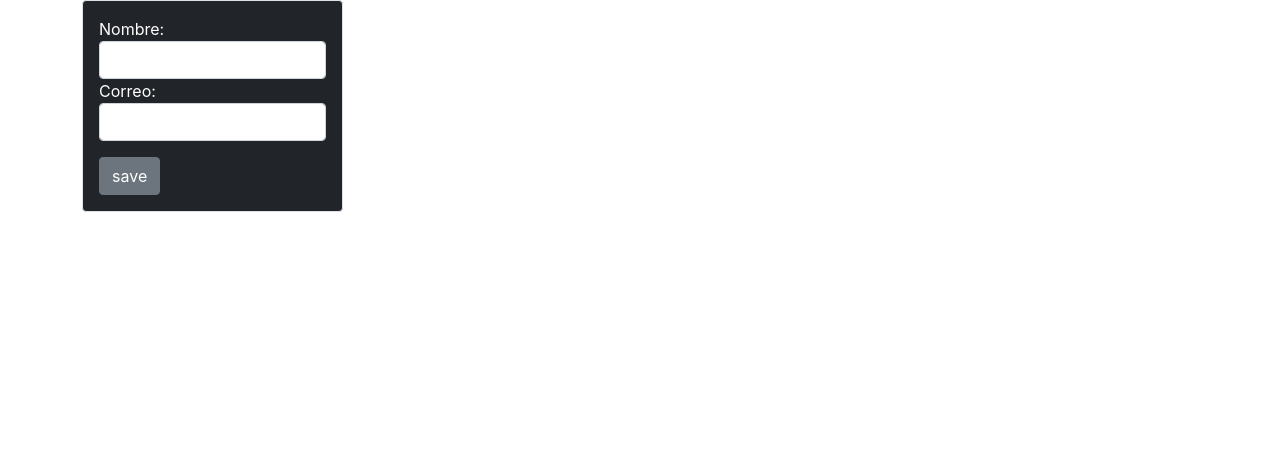
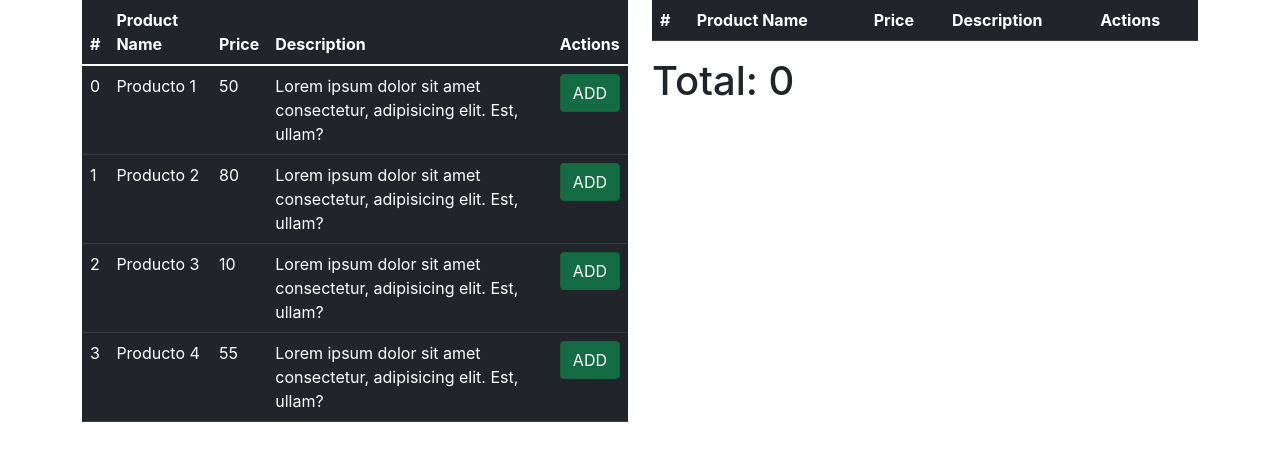
Before and after one commit to CarlosAlcala30/react-practices, a React (Create React App) app: page / in a window 1280 px wide. Shown: the top 460 px of the page. Built offline with nearby package versions, Linux system fonts and the light colour scheme.

Commit message:
carrito terminado

```diff
--- a/src/App.js
+++ b/src/App.js
@@ -3,15 +3,23 @@ import {
   Container,
   Row,
   Col,
+  Table,
+  Button,
 } from 'reactstrap'
-import UsersForm from './Components/UsersForm'
 
-import UsersTable from './Components/UsersTable'
+//import UsersForm from './Components/UsersForm'
+
+//import UsersTable from './Components/UsersTable'
+
+import data from './mockData/index'
 
 const App = () => {
   const [users, setUsers] = useState()
   const [userData, setUserData] = useState({})
   const [filterResult, setFilterResult ] = useState([])
+  const [listProducts, setListProducts ] = useState(data.products)
+  const [buyList, setBuyList ] = useState([])
+  const [total, setTotal ] = useState(0)
 
   const userHandler = event => {
     const property = event.target.name
@@ -32,23 +40,87 @@ const App = () => {
     setFilterResult( result )
   }
 
+  const addHandler = (event) => {
+    const index = event.target.dataset.index
+    const price =  listProducts[index].price
+    setBuyList([...buyList,listProducts[index]])
+    setTotal(total+price)
+  }
+
+  const removeHandler = (event) => {
+    const index = event.target.dataset.index
+    const price =  buyList[index].price
+    buyList.splice( index,1 )
+    setBuyList(buyList)
+    setTotal(total-price)
+  }
+
+
   return (
     <>
       <Container>
         <Row>
-          <Col xs="12" md="3">
-            <UsersForm
-              userHandler = { userHandler }
-              saveUser = { saveUser }
-            />
+          <Col md="6">
+            <Table dark>
+              <thead>
+                <tr>
+                  <th>#</th>
+                  <th>Product Name</th>
+                  <th>Price</th>
+                  <th>Description</th>
+                  <th>Actions</th>
+                </tr>
+              </thead>
+              <tbody>
+                {
+                  listProducts.map( (product,index) => {
+                    const {name, price, description} = product
+                    return (
+                      <tr key={index}>
+                        <td >{index}</td>
+                        <td >{name}</td>
+                        <td>{price}</td>
+                        <td>{description}</td>
+                        <td><Button color="success" size="md" active  data-index={index} onClick={addHandler}>ADD</Button></td>
+                      </tr>
+                    )
+                  })
+                }
+
+              </tbody>
+            </Table>
           </Col>
-          <Col xs="12" md="9">
-            {users &&
-              <UsersTable
-                usersList={ filterResult.length ? filterResult : users }
-                filterHandler = { filterHandler }
-              />
-            }
+          <Col md="6">
+          <Table dark>
+              <thead>
+                <tr>
+                  <th>#</th>
+                  <th>Product Name</th>
+                  <th>Price</th>
+                  <th>Description</th>
+                  <th>Actions</th>
+                </tr>
+              </thead>
+              <tbody>
+                {
+                  buyList.map((product,index) => {
+                    const {name, price, description} = product
+                    return (
+                      <tr key={index}>
+                        <td >{index}</td>
+                        <td >{name}</td>
+                        <td>{price}</td>
+                        <td>{description}</td>
+                        <td><Button color="danger" size="md" active  data-index={index} onClick={removeHandler}>REMOVE</Button></td>
+                      </tr>
+                    )
+                  })
+                }
+
+              </tbody>
+            </Table>
+            <h1>Total: {total}</h1>
+
           </Col>
         </Row>
       </Container>
```
Also changed, not shown: 2 other files (tests, documents, lock files or other folders).
